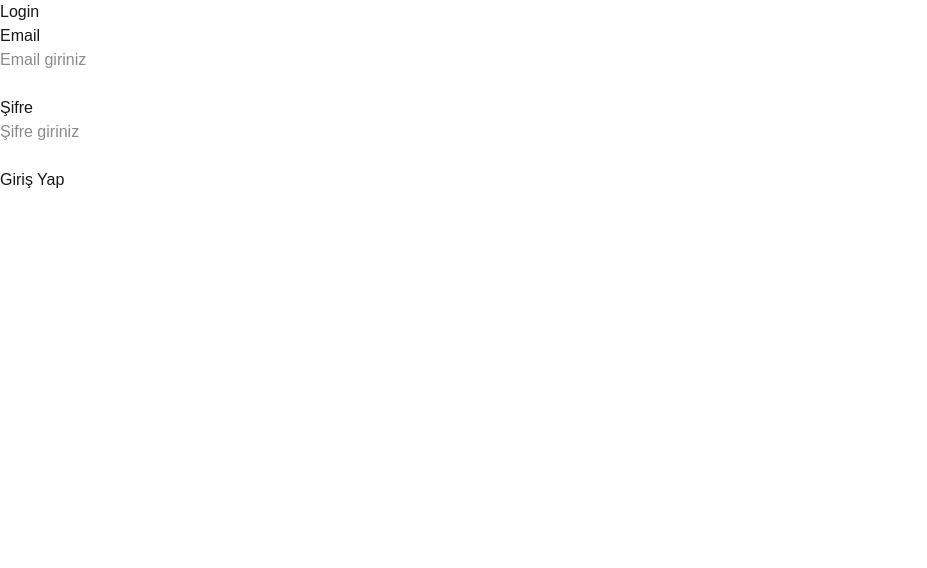
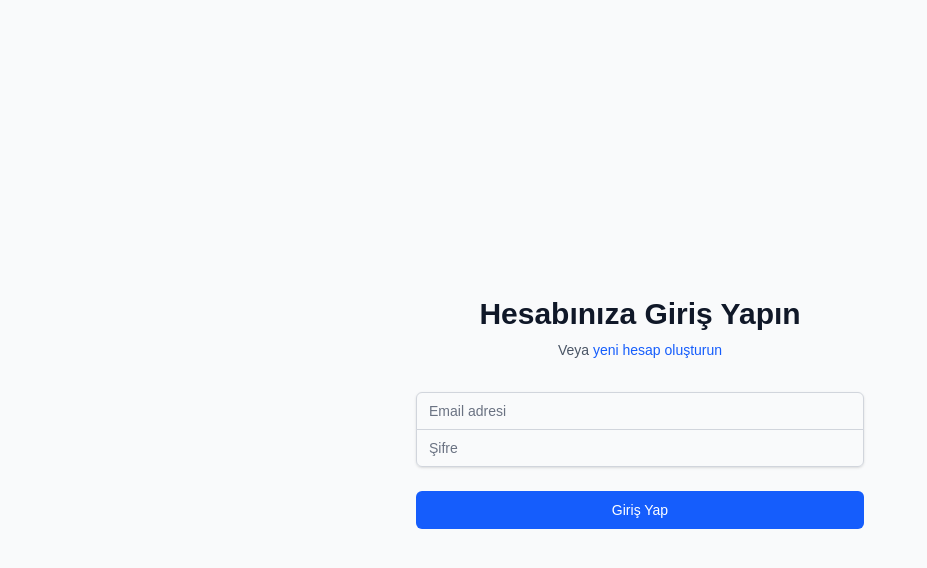
Before and after one commit to Fayikk/btkakademifrontend, a Next.js app: page /Login in a window 1280 px wide. Shown: the top 568 px of the page, without its empty margins (0-927 px from the left). Built offline with nearby package versions, Linux system fonts and the light colour scheme.

Commit message:
Implement authentication flow with login functionality and user state management

```diff
--- a/app/Components/Navbar.tsx
+++ b/app/Components/Navbar.tsx
@@ -1,6 +1,16 @@
+import { logout } from "@/lib/redux/features/authSlice";
+import { useAppDispatch, useAppSelector } from "@/lib/redux/hooks";
 import Link from "next/link";
 
 export default function NavBar(){
+  const {user,isAuthenticated} = useAppSelector((state) => state.auth);
+  const dispatch = useAppDispatch();
+
+  const handleLogout = () => {
+    dispatch(logout())
+  }
+
+
     return (
  <nav className="bg-white shadow-lg">
       <div className="max-w-7xl mx-auto px-4 sm:px-6 lg:px-8">
@@ -56,21 +66,8 @@ export default function NavBar(){
                 </span>
               )} */}
             </Link>
-             <div className="flex items-center space-x-4">
-                <Link
-                  href="/login"
-                  className="text-gray-500 hover:text-gray-700 px-3 py-2 rounded-md text-sm font-medium"
-                >
-                  Giriş Yap
-                </Link>
-                <Link
-                  href="/register"
-                  className="bg-blue-600 hover:bg-blue-700 text-white px-4 py-2 rounded-md text-sm font-medium"
-                >
-                  Kayıt Ol
-                </Link>
-              </div>
-            {/* {isAuthenticated ? (
+
+            {isAuthenticated ? (
               <div className="flex items-center space-x-4">
                 <span className="text-sm text-gray-700">
                   {user?.firstName} {user?.lastName}
@@ -95,7 +92,7 @@ export default function NavBar(){
             ) : (
               <div className="flex items-center space-x-4">
                 <Link
-                  href="/login"
+                  href="/Login"
                   className="text-gray-500 hover:text-gray-700 px-3 py-2 rounded-md text-sm font-medium"
                 >
                   Giriş Yap
@@ -107,7 +104,7 @@ export default function NavBar(){
                   Kayıt Ol
                 </Link>
               </div>
-            )} */}
+            )}
           </div>
         </div>
       </div>
--- a/app/Login/page.tsx
+++ b/app/Login/page.tsx
@@ -1,39 +1,103 @@
+'use client';
+import { login } from "@/lib/redux/features/authSlice";
+import { useAppDispatch, useAppSelector } from "@/lib/redux/hooks";
+import { LoginRequest } from "@/lib/type";
+import Link from "next/link";
+import { useRouter } from "next/navigation";
+import { useState } from "react";
+import { useDispatch } from "react-redux";
+
 function LoginPage(){
+
+  const router = useRouter();
+  const dispatch = useAppDispatch();
+  const {isLoading,error} = useAppSelector((state) => state.auth)
+  const [formData,setFormData] = useState<LoginRequest>({
+    email:"",
+    password:""
+  })
+
+
+  const handleSubmit = async (e:React.FormEvent) => {
+      e.preventDefault();
+
+      try{
+        await dispatch(login(formData)).unwrap();
+        router.push("/")
+      }catch(err)
+      {
+        console.error("Login Failed",err);
+      }
+  }
+
+
+
+
     return(
-        <>
+        <div className="min-h-screen flex items-center justify-center bg-gray-50 py-12 px-4 sm:px-6 lg:px-8">
+      <div className="max-w-md w-full space-y-8">
         <div>
-      <h1>Login</h1>
+          <h2 className="mt-6 text-center text-3xl font-extrabold text-gray-900">
+            Hesabınıza Giriş Yapın
+          </h2>
+          <p className="mt-2 text-center text-sm text-gray-600">
+            Veya{' '}
+            <Link href="/register" className="font-medium text-blue-600 hover:text-blue-500">
+              yeni hesap oluşturun
+            </Link>
+          </p>
+        </div>
 
-      <form>
+        <form className="mt-8 space-y-6" onSubmit={handleSubmit}>
+          <div className="rounded-md shadow-sm -space-y-px">
             <div>
-          <label htmlFor="email">Email</label><br />
+              <label htmlFor="email" className="sr-only">
+                Email
+              </label>
               <input
-            type="email"
                 id="email"
                 name="email"
-            placeholder="Email giriniz"
+                type="email"
+                required
+                className="appearance-none rounded-none relative block w-full px-3 py-2 border border-gray-300 placeholder-gray-500 text-gray-900 rounded-t-md focus:outline-none focus:ring-blue-500 focus:border-blue-500 focus:z-10 sm:text-sm"
+                placeholder="Email adresi"
+                value={formData.email}
+                onChange={(e) => setFormData({ ...formData, email: e.target.value })}
               />
             </div>
+            <div>
+              <label htmlFor="password" className="sr-only">
+                Şifre
+              </label>
+              <input
+                id="password"
+                name="password"
+                type="password"
+                required
+                className="appearance-none rounded-none relative block w-full px-3 py-2 border border-gray-300 placeholder-gray-500 text-gray-900 rounded-b-md focus:outline-none focus:ring-blue-500 focus:border-blue-500 focus:z-10 sm:text-sm"
+                placeholder="Şifre"
+                value={formData.password}
+                onChange={(e) => setFormData({ ...formData, password: e.target.value })}
+              />
+            </div>
+          </div>
 
-        <br />
+          {error && (
+            <div className="text-red-600 text-sm text-center">{error}</div>
+          )}
 
           <div>
-          <label htmlFor="password">Şifre</label><br />
-          <input
-            type="password"
-            id="password"
-            name="password"
-            placeholder="Şifre giriniz"
-          />
+            <button
+              type="submit"
+              disabled={isLoading}
+              className="group relative w-full flex justify-center py-2 px-4 border border-transparent text-sm font-medium rounded-md text-white bg-blue-600 hover:bg-blue-700 focus:outline-none focus:ring-2 focus:ring-offset-2 focus:ring-blue-500 disabled:opacity-50"
+            >
+              {isLoading ? 'Giriş yapılıyor...' : 'Giriş Yap'}
+            </button>
           </div>
-
-        <br />
-
-        <button type="submit">Giriş Yap</button>
         </form>
       </div>
-
-        </>
+    </div>
     )
 }
 
--- a/lib/redux/ReduxProvider.tsx
+++ b/lib/redux/ReduxProvider.tsx
@@ -1,8 +1,15 @@
 'use client';
 import { Provider } from "react-redux";
 import { store } from "./store";
+import { useEffect } from "react";
+import { loadUserFromStorage } from "./features/authSlice";
 
 
 export function ReduxProvider({children}:{children:React.ReactNode}){
+
+    useEffect(()=>{
+        store.dispatch(loadUserFromStorage());
+    },[])
+
     return <Provider store={store}>{children}</Provider>
 }
--- /dev/null
+++ b/lib/redux/features/authSlice.ts
@@ -0,0 +1,112 @@
+import { LoginRequest, ResponseModel, User } from "@/lib/type";
+import { createAsyncThunk, createSlice, PayloadAction } from "@reduxjs/toolkit";
+import { api } from "../services/api";
+import {jwtDecode} from "jwt-decode"
+
+
+
+interface AuthState {
+    user:User|null,
+    token:string|null,
+    isLoading:boolean,
+    error:string|null,
+    isAuthenticated:boolean
+}
+
+
+const initialState: AuthState =
+{
+    user:null,
+    token:null,
+    isLoading:false,
+    error:null,
+    isAuthenticated:false
+}
+
+
+export const login = createAsyncThunk(
+    'auth/login',
+    async (credentials:LoginRequest,{rejectWithValue}) => {
+        try{
+
+            const response = await api.post<ResponseModel<User>>('/Auth/Login',credentials);
+            const user = response.data.data;
+            const decodedToken = jwtDecode(user.token);
+            const roles = (decodedToken as any).role as string[];
+            user.roles = Array.isArray(roles) ? roles : [roles]
+            localStorage.setItem("token",user.token);
+            localStorage.setItem("user",JSON.stringify(user))
+            return user;
+
+        }catch{
+            return rejectWithValue("Login Failed")
+        }
+    }
+)
+
+export const loadUserFromStorage = createAsyncThunk(
+    'auth/loadUserFromStorage',
+    async(_,{rejectWithValue}) => {
+        try{
+            const token = localStorage.getItem("token");
+            const userData = localStorage.getItem("user");
+            if(token && userData){
+                const user : User = JSON.parse(userData);
+                if(!user.roles || user.roles.length === 0){
+                     const decodedToken = jwtDecode(user.token);
+                     const roles = (decodedToken as any).role as string[];
+                     user.roles = Array.isArray(roles) ? roles : [roles]
+                }
+                return {user,token}
+            }else {
+            return rejectWithValue("No Found Token And User Data")
+
+            }
+        }catch{
+            return rejectWithValue("Failed To Load User From Storage")
+        }
+    }
+)
+
+
+
+
+const authSlice = createSlice({
+    name:'auth',
+    initialState,
+    reducers:{
+        logout : (state) => {
+            localStorage.removeItem("token");
+            localStorage.removeItem("user");
+            state.user = null;
+            state.token = null;
+            state.isAuthenticated = false;
+        }
+    },
+    extraReducers:(builder) => {
+        builder.addCase(login.pending,(state) => {
+            state.isLoading = true;
+            state.error = null
+        })
+        .addCase(login.fulfilled,(state,action:PayloadAction<User>) => {
+            state.isLoading = false;
+            state.user = action.payload;
+            state.token = action.payload.token;
+            state.isAuthenticated = true;
+        })
+        .addCase(login.rejected,(state,action) => {
+            state.isLoading = false;
+            state.error = action.payload as string;
+            state.isAuthenticated = false;
+        })
+        .addCase(loadUserFromStorage.fulfilled,(state,action) => {
+            state.isLoading = false;
+            state.user = action.payload.user;
+            state.token = action.payload.token;
+            state.isAuthenticated = true;
+        })
+    }
+})
+
+export const {logout} = authSlice.actions;
+export default authSlice.reducer;
--- a/lib/redux/store.ts
+++ b/lib/redux/store.ts
@@ -1,11 +1,13 @@
 import {configureStore} from '@reduxjs/toolkit'
 import categorySlice from './features/categorySlice'
 import productSlice from './features/productSlice'
+import authSlice from './features/authSlice'
 export const store = configureStore({
     reducer:{
         // Add your reducers here
         category:categorySlice,
-        product:productSlice
+        product:productSlice,
+        auth:authSlice
     },
 
     middleware:(getDefaultMiddleware) => getDefaultMiddleware({serializableCheck: false,})
--- a/package.json
+++ b/package.json
@@ -11,6 +11,7 @@
   "dependencies": {
     "@reduxjs/toolkit": "^2.11.2",
     "axios": "^1.13.2",
+    "jwt-decode": "^4.0.0",
     "next": "16.1.1",
     "react": "19.2.3",
     "react-dom": "19.2.3"
```
Also changed, not shown: lib/type.ts (+25 -0 lines), 1 other file (tests, documents, lock files or other folders). Lines whose indentation alone changed are shown as unchanged.
